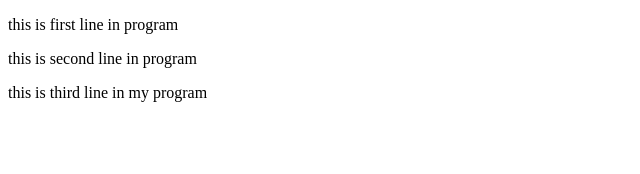
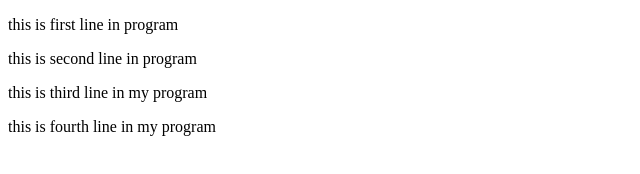
Before and after one commit to dileepshetty5/mynewrepo, a plain HTML site: page index.html in a window 1280 px wide. Shown: the whole page, without its empty margins (0-640 px from the left). Drawn offline with Linux system fonts and the light colour scheme.

Commit message:
Update index.html
my fourth commit

```diff
--- a/index.html
+++ b/index.html
@@ -4,5 +4,6 @@
 	<p>this is first line in program</p>
 	<p>this is second line in program</p>
 	<p>this is third line in my program</p>
+	<p>this is fourth line in my program</p>
 </body>
 </html>
```
